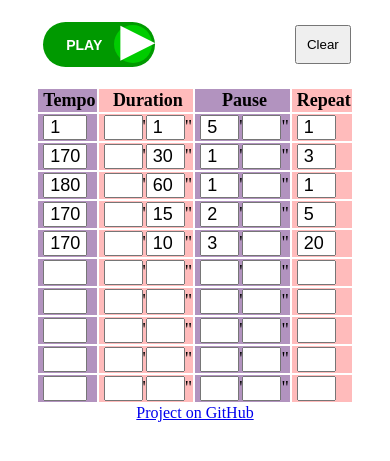
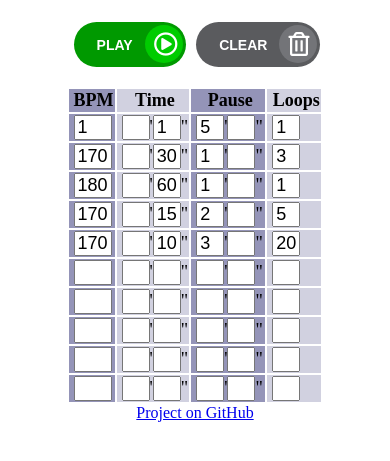
Before and after one commit to opoto/cadence-me, a plain HTML site: page index.html in a window 390 px wide. Shown: the part 81-542 px from the top of the page. Drawn offline with Linux system fonts and the light colour scheme.

Commit message:
Use fontawsome Better fit mobile screen

```diff
--- a/css/main.css
+++ b/css/main.css
@@ -12,16 +12,16 @@ table {
 }
 
 input {
-  padding: 0 5px;
+  padding: 0 2px;
 }
 input.tempo {
   width: 30px;
 }
 input.lenmin, input.lensec, input.pausemin, input.pausesec {
-  width: 25px;
+  width: 20px;
 }
 input.repeat {
-  width: 25px;
+  width: 20px;
 }
 td input, td, th {
   font-size: 18px;
@@ -31,10 +31,10 @@ th, td {
   padding-left: 5px;
 }
 th:nth-child(odd),td:nth-child(odd) {
-  background-color: #b293bf;
+  background-color: #9494b8;
 }
 th:nth-child(even),td:nth-child(even) {
-  background-color: #ffbbbb;
+  background-color: #d1d1e0;
 }
 tr:nth-child(1) td {
   background-color: white;
@@ -53,9 +53,14 @@ tr:nth-child(1) td {
 #stop .round {
   background-color: #ff4d4d;
 }
+#clear {
+  background-color: #5A5B5E;
+}
+#clear .round {
+  background-color: #737478;
+}
 
 #clear {
-  padding: 10px;
   float: right;
 }
 
@@ -85,17 +90,18 @@ a.btn .round {
   position: absolute;
   right: 3px;
   top: 3px;
-  font-soze: 42px;
+  font-size:24px;
   z-index: 2;
 }
-a.btn .round span {
+a.btn .round i {
   position: absolute;
-  margin-top: -9px;
-  margin-left: 6px;
-  font-size: 42px;
+  top: 50%;
+  left: 50%;
+  margin-top: -12px;
+  margin-left: -10px;
 }
 
-.txt {
+a.btn span.txt {
   font-size: 14px;
   line-height: 1.45;
 }
--- a/index.html
+++ b/index.html
@@ -5,6 +5,8 @@
     <meta name="viewport" content="width=device-width user-scalable=no">
     <meta http-equiv="X-UA-Compatible" content="IE=edge"/>
     <title>Cadence Me!</title>
+    <link rel="stylesheet" href="https://use.fontawesome.com/releases/v5.5.0/css/regular.css" integrity="sha384-z3ccjLyn+akM2DtvRQCXJwvT5bGZsspS4uptQKNXNg778nyzvdMqiGcqHVGiAUyY" crossorigin="anonymous">
+    <link rel="stylesheet" href="https://use.fontawesome.com/releases/v5.5.0/css/fontawesome.css" integrity="sha384-u5J7JghGz0qUrmEsWzBQkfvc8nK3fUT7DCaQzNQ+q4oEXhGSx+P2OqjWsfIRB8QT" crossorigin="anonymous">
     <link rel="stylesheet" href="css/main.css">
   </head>
   <body>
@@ -14,22 +16,25 @@
         <td colspan="2">
           <a id="play" class="btn">
             <span class="txt">Play</span>
-            <span class="round"><span>&#9654;</span></span>
+            <span class="round"><i class="far fa-play-circle"></i></span>
           </a>
           <a id="stop" class="btn">
             <span class="txt">Stop</span>
-            <span class="round"><span>&#9632;</span></span>
+            <span class="round"><i class="far fa-stop-circle"></i></span>
           </a>
         </td>
         <td colspan="2">
-          <button id="clear">Clear</button>
+          <a id="clear" class="btn">
+            <span class="txt">Clear</span>
+            <span class="round"><i class="far fa-trash-alt"></i></span>
+          </a>
         </td>
       </tr>
       <tr>
-        <th>Tempo</th>
-        <th>Duration</th>
+        <th>BPM</th>
+        <th>Time</th>
         <th>Pause</th>
-        <th>Repeat</th>
+        <th>Loops</th>
       </tr>
       <tr>
         <td><input class='tempo' type='text' value="1"></td>
```
